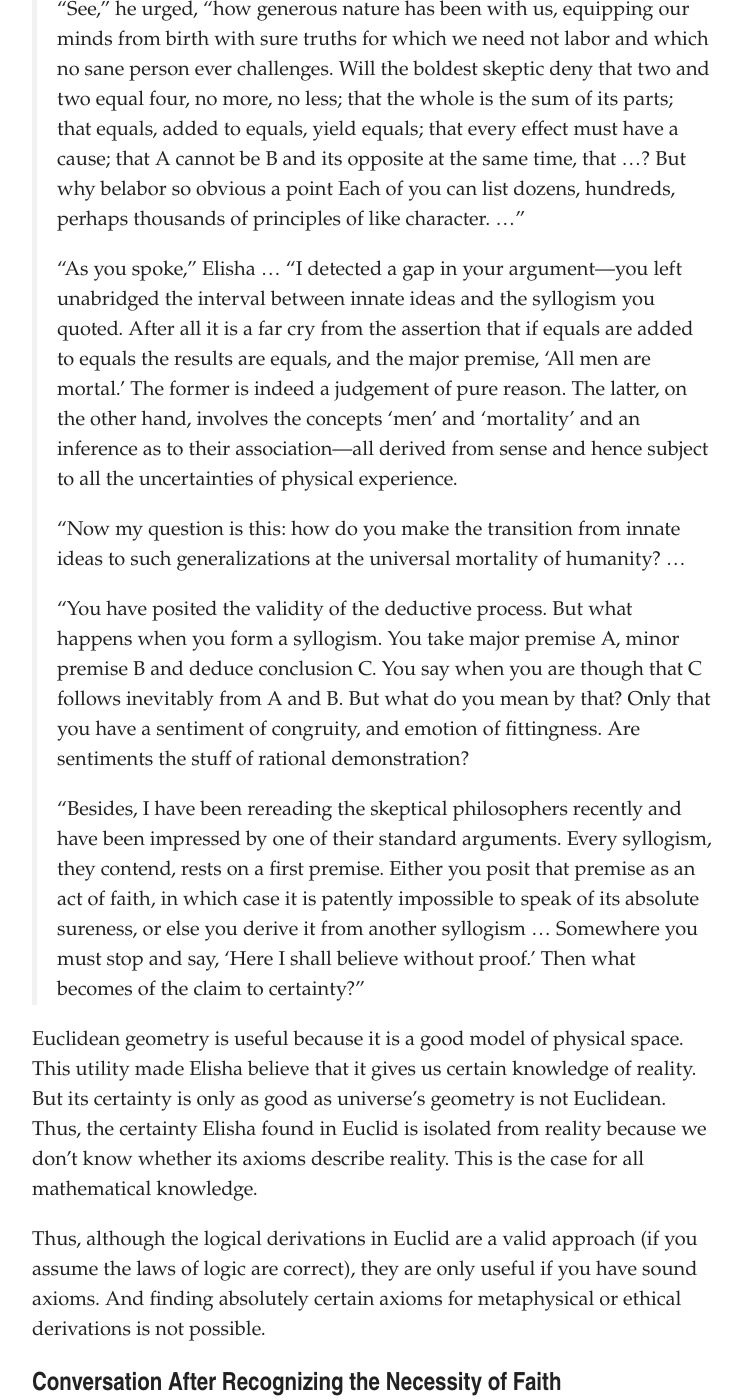
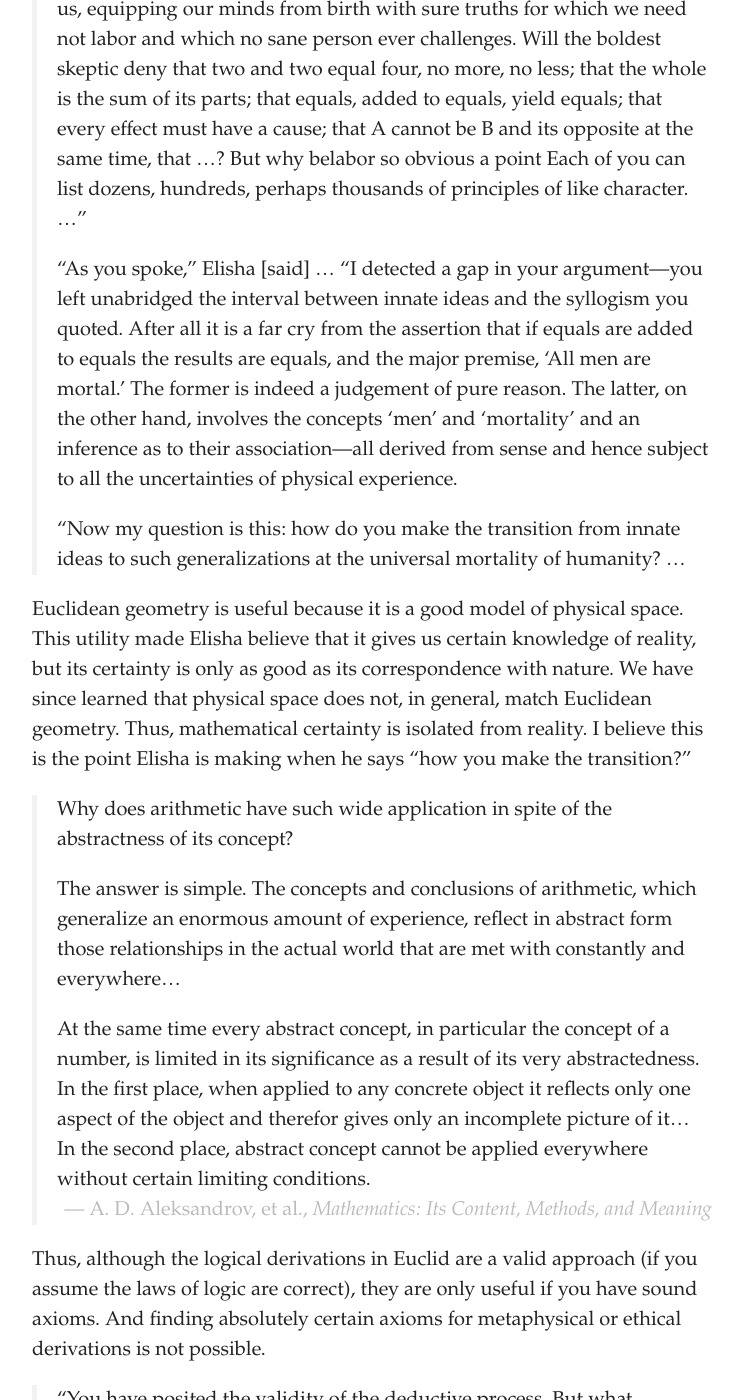
Before and after one commit to artsandmetaphysics/goodlifeodyssey, a Jekyll site: the page built from _essays/as-a-driven-leaf.md, in a window 1280 px wide and 1400 px high, scrolled down 7966 px. Shown: the whole window, without its empty margins (268-1011 px from the left). Built offline with Jekyll 4.4.1, drawn with Linux system fonts in a browser that asks for light colours; some of the changed text lies outside the part shown.

Commit message:
Continue work on as a driven leaf

```diff
--- a/_essays/as-a-driven-leaf.md
+++ b/_essays/as-a-driven-leaf.md
@@ -121,19 +121,26 @@ Demonax, like Akiba, does can not think we can find a certain foundation for our
 
 The third conversation is between Elisha and a philosopher who, like Elisha, believes we can develop a firm metaphysical foundation---this conversation is when Elisha looses faith in his metaphysical foundation.
 
-> "See," he urged, "how generous nature has been with us, equipping our minds from birth with sure truths for which we need not labor and which no sane person ever challenges.  Will the boldest skeptic deny that two and two equal four, no more, no less; that the whole is the sum of its parts; that equals, added to equals, yield equals; that every effect must have a cause; that A cannot be B and its opposite at the same time, that …?  But why belabor so obvious a point  Each of you can list dozens, hundreds, perhaps thousands of principles of like character. …"
+> "See," he [the philosopher] urged, "how generous nature has been with us, equipping our minds from birth with sure truths for which we need not labor and which no sane person ever challenges.  Will the boldest skeptic deny that two and two equal four, no more, no less; that the whole is the sum of its parts; that equals, added to equals, yield equals; that every effect must have a cause; that A cannot be B and its opposite at the same time, that …?  But why belabor so obvious a point  Each of you can list dozens, hundreds, perhaps thousands of principles of like character. …"
 >
-> "As you spoke," Elisha … "I detected a gap in your argument---you left unabridged the interval between innate ideas and the syllogism you quoted.  After all it is a far cry from the assertion that if equals are added to equals the results are equals, and the major premise, 'All men are mortal.'  The former is indeed a judgement of pure reason.  The latter, on the other hand, involves the concepts 'men' and 'mortality' and an inference as to their association---all derived from sense and hence subject to all the uncertainties of physical experience.
+> "As you spoke," Elisha [said] … "I detected a gap in your argument---you left unabridged the interval between innate ideas and the syllogism you quoted.  After all it is a far cry from the assertion that if equals are added to equals the results are equals, and the major premise, 'All men are mortal.'  The former is indeed a judgement of pure reason.  The latter, on the other hand, involves the concepts 'men' and 'mortality' and an inference as to their association---all derived from sense and hence subject to all the uncertainties of physical experience.
 >
 > "Now my question is this: how do you make the transition from innate ideas to such generalizations at the universal mortality of humanity? …
+
+Euclidean geometry is useful because it is a good model of physical space.  This utility made Elisha believe that it gives us certain knowledge of reality, but its certainty is only as good as its correspondence with nature.  We have since learned that physical space does not, in general, match Euclidean geometry.  Thus, mathematical certainty is isolated from reality.  I believe this is the point Elisha is making when he says "how you make the transition?"
+
+> Why does arithmetic have such wide application in spite of the abstractness of its concept?
 >
+> The answer is simple.  The concepts and conclusions of arithmetic, which generalize an enormous amount of experience, reflect in abstract form those relationships in the actual world that are met with constantly and everywhere…
+>
+> At the same time every abstract concept, in particular the concept of a number, is limited in its significance as a result of its very abstractedness.  In the first place, when applied to any concrete object it reflects only one aspect of the object and therefor gives only an incomplete picture of it… In the second place, abstract concept cannot be applied everywhere without certain limiting conditions.
+> <cite>A. D. Aleksandrov, et al., *Mathematics: Its Content, Methods, and Meaning*</cite>
+
+Thus, although the logical derivations in Euclid are a valid approach (if you assume the laws of logic are correct), they are only useful if you have sound axioms.  And finding absolutely certain axioms for metaphysical or ethical derivations is not possible.
+
 > "You have posited the validity of the deductive process.  But what happens when you form a syllogism.  You take major premise A, minor premise B and deduce conclusion C.  You say when you are though that C follows inevitably from A and B.  But what do you mean by that?  Only that you have a sentiment of congruity, and emotion of fittingness.  Are sentiments the stuff of rational demonstration?
 >
 > "Besides, I have been rereading the skeptical philosophers recently and have been impressed by one of their standard arguments.  Every syllogism, they contend, rests on a first premise.  Either you posit that premise as an act of faith, in which case it is patently impossible to speak of its absolute sureness, or else you derive it from another syllogism … Somewhere you must stop and say, 'Here I shall believe without proof.'  Then what becomes of the claim to certainty?"
-
-Euclidean geometry is useful because it is a good model of physical space.  This utility made Elisha believe that it gives us certain knowledge of reality.  But its certainty is only as good as universe's geometry is not Euclidean.  Thus, the certainty Elisha found in Euclid is isolated from reality because we don't know whether its axioms describe reality.  This is the case for all mathematical knowledge.
-
-Thus, although the logical derivations in Euclid are a valid approach (if you assume the laws of logic are correct), they are only useful if you have sound axioms.  And finding absolutely certain axioms for metaphysical or ethical derivations is not possible.
 
 ## Conversation After Recognizing the Necessity of Faith
 
```
Also changed, not shown: other parts of _essays/as-a-driven-leaf.md (+1 -1 lines), _essays/faith-and-reason.md (line endings or trailing spaces).
